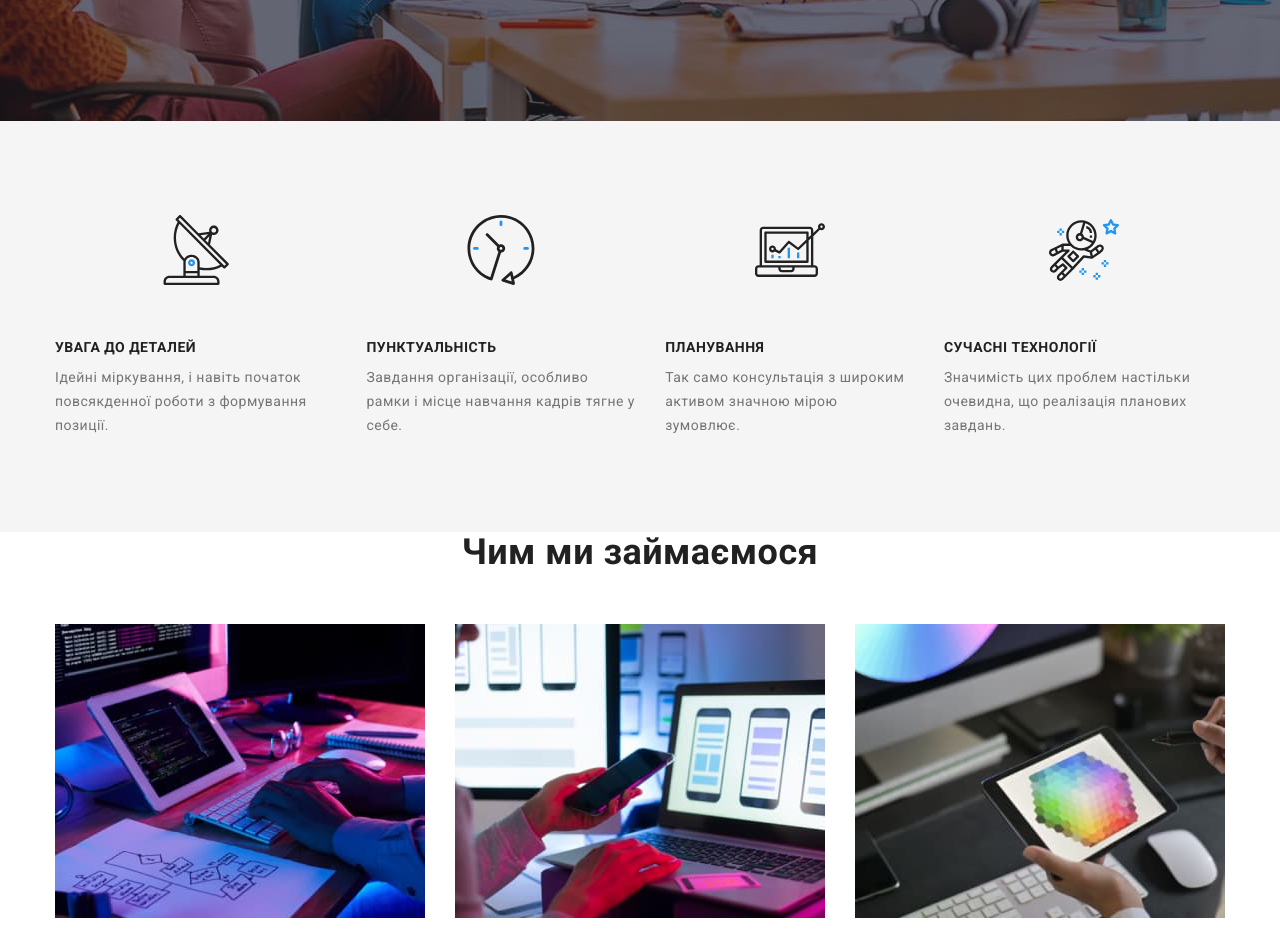
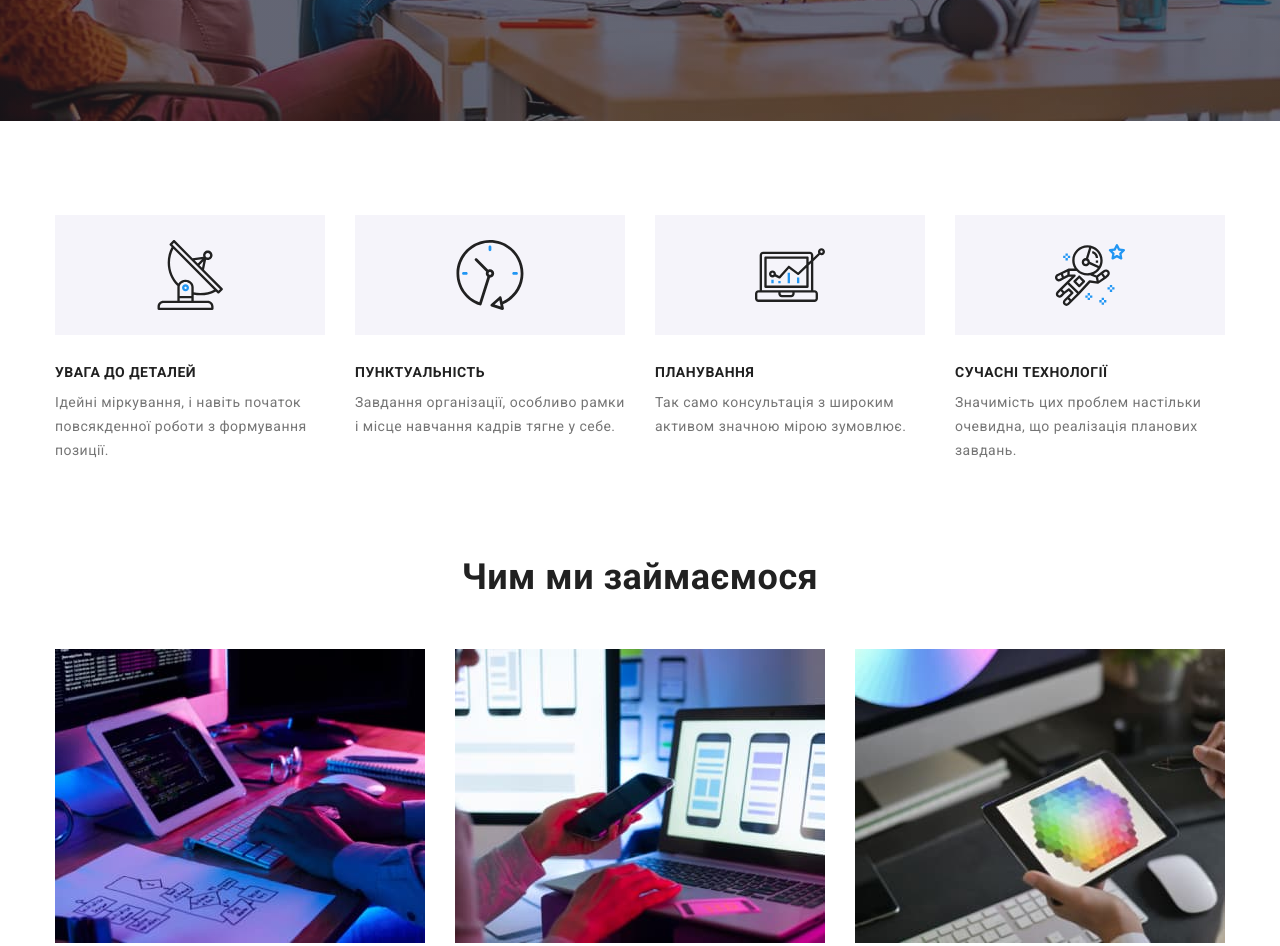
Before and after one commit to Boroda-Dmitro/goit-markup-hw-04, a plain HTML site: page index.html in a window 1280 px wide. Shown: the part 560-1506 px from the top of the page. Drawn offline with nearby package versions, Linux system fonts and the light colour scheme.

Commit message:
вносить корективи після перевірки

```diff
--- a/css/style.css
+++ b/css/style.css
@@ -267,17 +267,21 @@ img {
   margin-bottom: 50px;
 }
 
-/* benefit */
-
-.benefits,
-.team {
-  background-color: var(--main-background-color);
-}
-
 .benefits .list,
 .work .list,
 .team .list {
   display: flex;
+}
+
+.svg-container {
+  display: flex;
+  justify-content: center;
+  align-items: center;
+  width: 270px;
+  height: 120px;
+  margin-bottom: 30px;
+
+  background-color: var(--team-background-color);
 }
 
 .benefits .item:not(:last-child),
@@ -343,14 +347,10 @@ background-repeat: no-repeat;
 background-position: center;
 } */
 
-
 .benefit-icon {
   display: block;
   width: 70px;
   height: 70px;
-  margin-left: auto;
-  margin-right: auto;
-  margin-bottom: 55px;
 }
 
 /* work */
@@ -363,13 +363,13 @@ background-position: center;
 
 .team {
   background-color: var(--team-background-color);
-
   font-size: 16px;
   line-height: 1.18;
   text-align: center;
 }
 
 .team .item {
+  background-color: var(--white);
   box-shadow: 0px 1px 3px rgba(0, 0, 0, 0.12), 0px 1px 1px rgba(0, 0, 0, 0.14),
     0px 2px 1px rgba(0, 0, 0, 0.2);
   border-radius: 0px 0px 4px 4px;
@@ -403,31 +403,21 @@ background-position: center;
   flex-wrap: wrap;
 }
 
-.customers .item {
+.customers-link {
   display: flex;
   justify-content: center;
   align-items: center;
-  width: calc((100% - 150px) / 6);
+  width: 170px;
   height: 92px;
+  color: var(--primary-icon-color);
   border: 1px solid var(--primary-icon-color);
   border-radius: 4px;
-  color: var(--primary-icon-color);
 }
 
-.customers-link {
-  max-width: 100%;
-  max-height: 100%;
-  color: var(--primary-icon-color);
-}
-
-.customers .item:hover,
-.customers .item:focus {
-    border: 1px solid var(--accent-color);
-}
-
-.customers .item:hover .customers-link,
-.customers .item:focus .customers-link {
+.customers .customers-link:hover,
+.customers .customers-link:focus {
   color: var(--accent-color);
+  border: 1px solid var(--accent-color);
 }
 
 .customers-icon {
@@ -487,8 +477,7 @@ address .item:not(:last-child) {
 .portfolio-filter .bnt {
   min-width: 73px;
   padding: 6px 25px;
-  color: var(--title-text-color);
-  background-color: #f5f5f5;
+  border-radius: 4px;
   border: 0;
 
   font-family: inherit;
@@ -496,6 +485,9 @@ address .item:not(:last-child) {
   font-size: 16px;
   line-height: 1.62;
   cursor: pointer;
+
+  color: var(--title-text-color);
+  background-color: #f5f4f4;
 }
 
 .portfolio-filter .item:not(:last-child) {
@@ -561,7 +553,7 @@ address .item:not(:last-child) {
 .social-networks {
   display: flex;
   justify-content: center;
-    gap: 10px;
+  gap: 10px;
 }
 
 .social-networks-item {
--- a/index.html
+++ b/index.html
@@ -65,35 +65,44 @@
         <div class="container">
           <h2 class="section-title visually-hidden">Наші переваги</h2>
           <ul class="list">
-            <li class="item benefit-attention">
+            <li class="item">
+              <div class="svg-container">
                 <svg class="benefit-icon">
                   <use href="./images/icons.svg#icon-attention"></use>
                 </svg>
+              </div>
               <h3 class="title">Увага до деталей</h3>
               <p class="text">
                 Ідейні міркування, і навіть початок повсякденної роботи з формування позиції.
               </p>
             </li>
-            <li class="item benefit-watch">
+            <li class="item">
+              <div class="svg-container">
                 <svg class="benefit-icon">
                   <use href="./images/icons.svg#icon-watch"></use>
                 </svg>
+              </div>
               <h3 class="title">Пунктуальність</h3>
               <p class="text">
                 Завдання організації, особливо рамки і місце навчання кадрів тягне у себе.
               </p>
             </li>
-            <li class="item benefit-laptop">
+            <li class="item">
+              <div class="svg-container">
                 <svg class="benefit-icon">
                   <use href="./images/icons.svg#icon-laptop"></use>
                 </svg>
+              </div>
               <h3 class="title">Планування</h3>
               <p class="text">Так само консультація з широким активом значною мірою зумовлює.</p>
             </li>
-            <li class="item benefit-astronaut">
+            <li class="item">
+              <div class="svg-container">
                 <svg class="benefit-icon">
                   <use href="./images/icons.svg#icon-astronaut"></use>
                 </svg>
+              </div>
+
               <h3 class="title">Сучасні технології</h3>
               <p class="text">
                 Значимість цих проблем настільки очевидна, що реалізація планових завдань.
```
Lines whose indentation alone changed are shown as unchanged.
